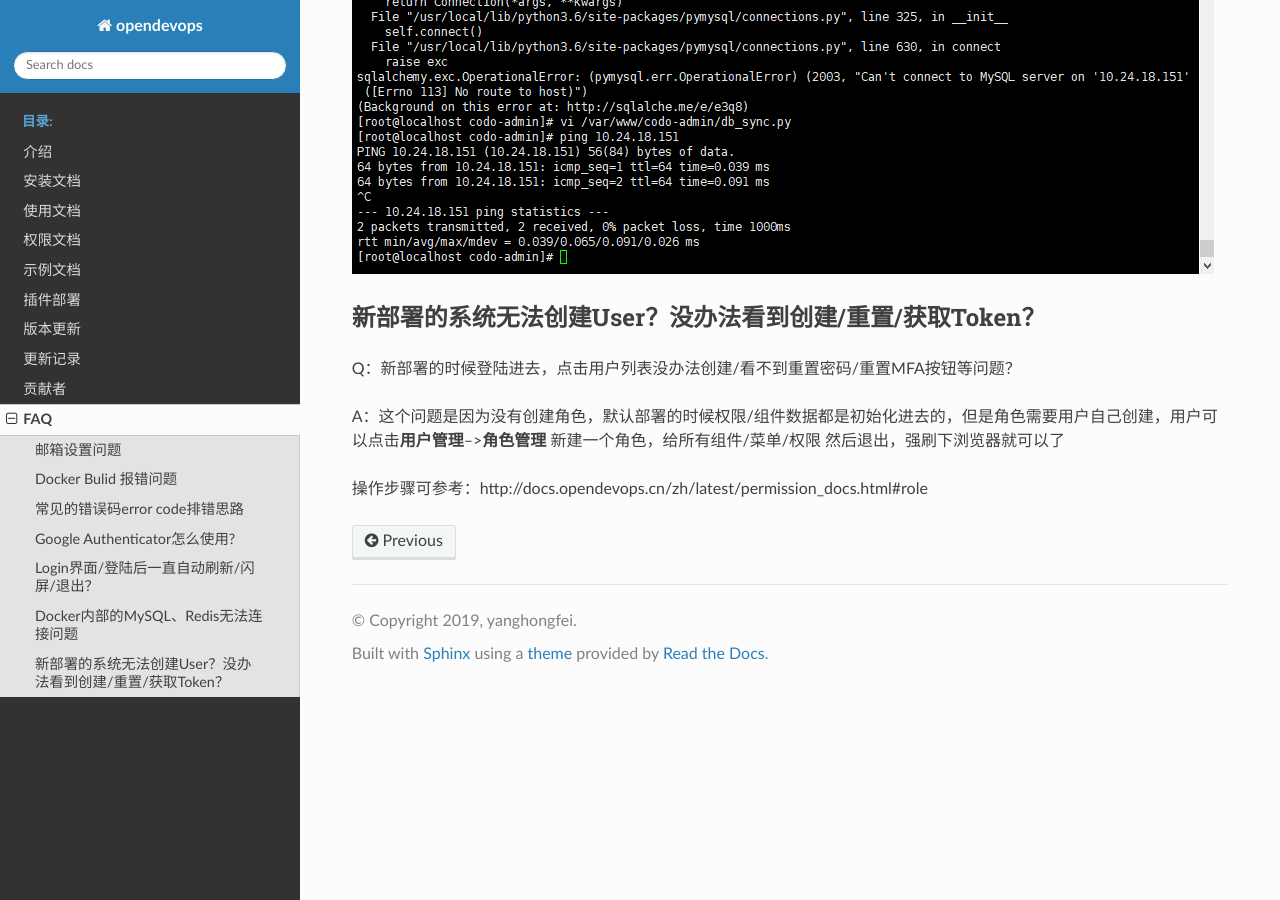
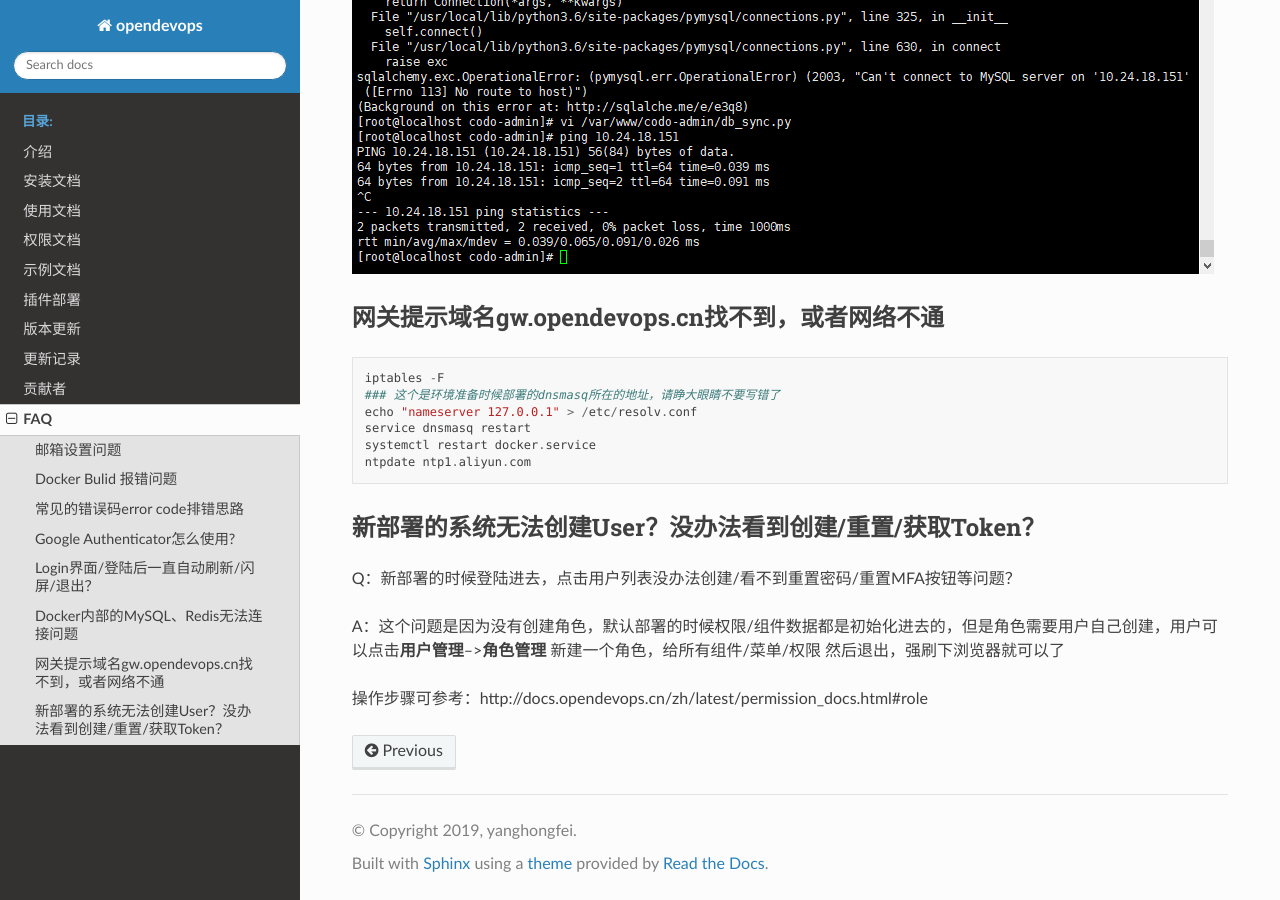
Before and after one commit to opendevops-cn/opendevops, a Sphinx documentation site: the page built from readthedocs/source/faq.md, in a window 1280 px wide and 900 px high, scrolled down 3711 px. Built offline with Sphinx 7.4.7 and the Read the Docs theme 2.0.0, drawn with Linux system fonts in a browser that asks for light colours; pages that are not in the unit, such as notebooks, are missing from menus.

Commit message:
Update faq.md

````diff
--- a/readthedocs/source/faq.md
+++ b/readthedocs/source/faq.md
@@ -119,6 +119,15 @@ A：出现这个问题是因为网关`token_secret`和`codo-admin`里面`token_s
 
 ![](./_static/images/243fb74c5a73af046696423d6ce7b92.png)
 
+### 网关提示域名gw.opendevops.cn找不到，或者网络不通
+```
+iptables -F
+### 这个是环境准备时候部署的dnsmasq所在的地址，请睁大眼睛不要写错了
+echo "nameserver 127.0.0.1" > /etc/resolv.conf
+service dnsmasq restart
+systemctl restart docker.service
+ntpdate ntp1.aliyun.com
+```
 ### 新部署的系统无法创建User？没办法看到创建/重置/获取Token？
 
 Q：新部署的时候登陆进去，点击用户列表没办法创建/看不到重置密码/重置MFA按钮等问题？
````
